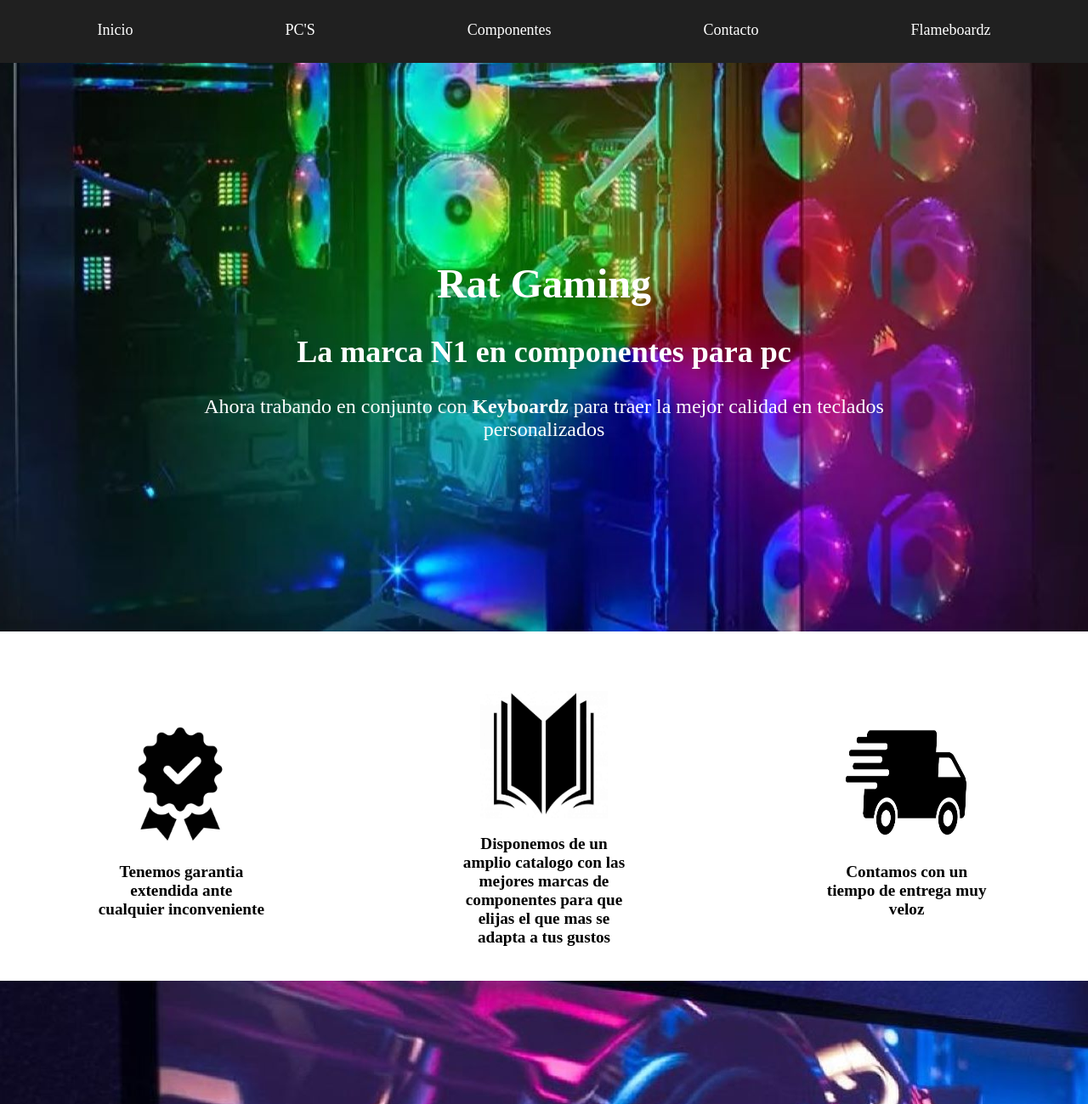
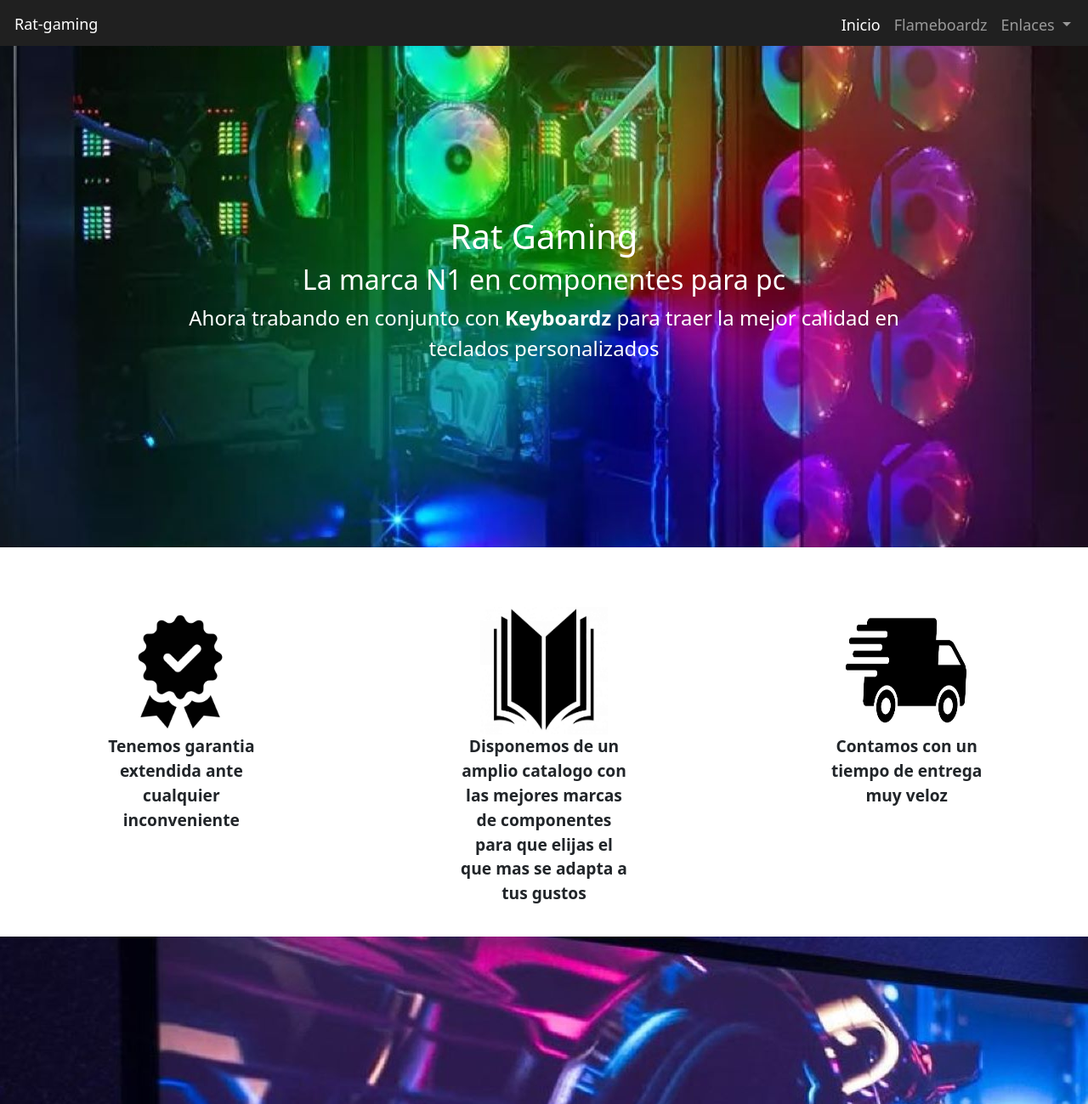
Before and after one commit to Inakimo/Coderhouse, a plain HTML site: page index.html in a window 1280 px wide. Shown: the top 1299 px of the page at 85% size. Drawn offline with nearby package versions, Linux system fonts and the light colour scheme.

Commit message:
index bootstrap

```diff
--- a/index.html
+++ b/index.html
@@ -6,18 +6,42 @@
     <meta name="viewport" content="width=device-width, initial-scale=1.0">
     <title>Desafio 2 coderhouse</title>
     <link rel="stylesheet" href="main.css">
+    <link href="https://cdn.jsdelivr.net/npm/bootstrap@5.2.0/dist/css/bootstrap.min.css" rel="stylesheet" integrity="sha384-gH2yIJqKdNHPEq0n4Mqa/HGKIhSkIHeL5AyhkYV8i59U5AR6csBvApHHNl/vI1Bx" crossorigin="anonymous">
 </head>
 <body>
 
      <!--Navegacion-->
-    <nav class="navbar">
+     <nav class="navbar navbar-expand-lg navbar-dark navbar-large navbar-oscuro">
+        <div class="container-fluid">
+          <a class="navbar-brand" href="#">Rat-gaming</a>
+          <button class="navbar-toggler" type="button" data-bs-toggle="collapse" data-bs-target="#navbarSupportedContent" aria-controls="navbarSupportedContent" aria-expanded="false" aria-label="Toggle navigation">
+            <span class="navbar-toggler-icon"></span>
+          </button>
 
-        <a href="#Inicio">Inicio</a>
-        <a href="rat-pcs.html">PC'S</a>
-        <a href="componentes.html">Componentes</a>
-        <a href="contacto.html">Contacto</a>
-        <a href="flameboardz.html">Flameboardz</a>
-
+          <div>
+            <div class="collapse navbar-collapse" id="navbarSupportedContent">
+                <ul class="navbar-nav me-auto mb-2 mb-lg-0">
+                <li class="nav-item">
+                    <a class="nav-link active" aria-current="page" href="index.html">Inicio</a>
+                </li>
+                <li class="nav-item">
+                    <a class="nav-link" href="flameboardz.html">Flameboardz</a>
+                </li>
+                <li class="nav-item dropdown">
+                    <a class="nav-link dropdown-toggle" href="#" role="button" data-bs-toggle="dropdown" aria-expanded="false">
+                    Enlaces
+                    </a>
+                    <ul class="dropdown-menu dropdown-menu-end">
+                    <li><a class="dropdown-item dropdown-negro" href="componentes.html">Componentes</a></li>
+                    <li><a class="dropdown-item dropdown-negro" href="rat-pcs.html">PC armadas</a></li>
+                    <li><hr class="dropdown-divider dropdown-negro"></li>
+                    <li><a class="dropdown-item dropdown-negro" href="contacto.html">Contacto</a></li>
+                    </ul>
+                </li>
+                </ul>
+            </div>
+          </div>
+        </div>
       </nav>
 
 
@@ -35,22 +59,29 @@
 
 
         <div class="pastillasdeinformacion">
+            <div class="container-fluid">
+                <div class="row">
+                    <div class="col-md-4">
 
-            <div class="card">
+                        <div class="card-index">
                             <img src="Imagenes/pngwing.com.png" alt="garantia">
                             <p>Tenemos garantia extendida ante cualquier inconveniente</p>
                         </div>
-
-            <div class="card">
+                    </div>
+                    <div class="col-md-4">
+                        <div class="card-index">
                             <img src="Imagenes/9c50de270c615f935028b089511b9c42.jpg" alt="catalogo">
                             <p> Disponemos de un amplio catalogo con las mejores marcas de componentes para que elijas el que mas se adapta a tus gustos</p>
                         </div>
-
-            <div class="card">
+                    </div>
+                    <div class="col-md-4">
+                        <div class="card-index">
                             <img src="Imagenes/pngwing.com (1).png" alt="delivery">
                             <p>Contamos con un tiempo de entrega muy veloz</p>
                         </div>
-
+                    </div>
+                </div>
+            </div>
 
         </div>
 
@@ -80,6 +111,6 @@
 
     </footer>
 
-
+    <script src="https://cdn.jsdelivr.net/npm/bootstrap@5.2.0/dist/js/bootstrap.bundle.min.js" integrity="sha384-A3rJD856KowSb7dwlZdYEkO39Gagi7vIsF0jrRAoQmDKKtQBHUuLZ9AsSv4jD4Xa" crossorigin="anonymous"></script>
 </body>
 </html>
--- a/main.css
+++ b/main.css
@@ -16,17 +16,29 @@
 
 }
 
+.navbar-large{
+    font-size: larger;
+}
+
 .navbar a {
     padding-left: 5px;
     padding-right: 5px;
     padding-bottom: 3px;
     text-decoration: none;
-    color: white;
     font-size: large;
 }
 
 .navbar a:hover{
     border-bottom: solid 2px white;
+}
+
+.navbar-large{
+    font-size: larger;
+}
+
+.dropdown-negro {
+    color: black;
+
 }
 
 
@@ -57,7 +69,7 @@
     margin-left: auto;
 }
 
-.card{
+.card-index{
     display: flex;
     flex-direction: column;
     justify-content: center;
@@ -66,13 +78,13 @@
     margin-left: auto;
 }
 
-.card p{
+.card-index p{
     font-size: larger;
     text-align: center;
     font-weight: bold;
 }
 
-.card img{
+.card-index img{
     height: 150px;
     width: 150px;
     margin-left:auto;
```
Lines whose indentation alone changed are shown as unchanged.
